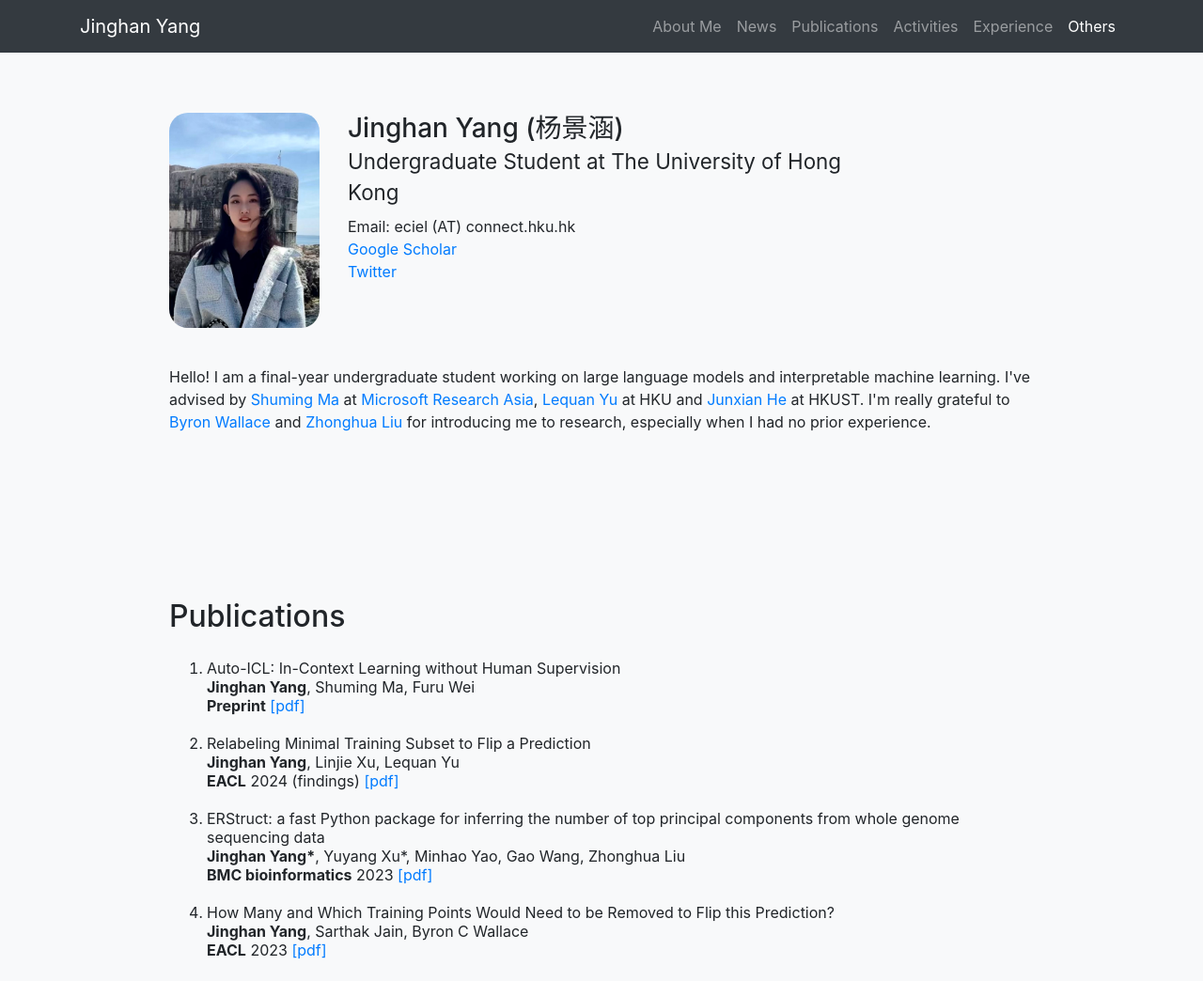
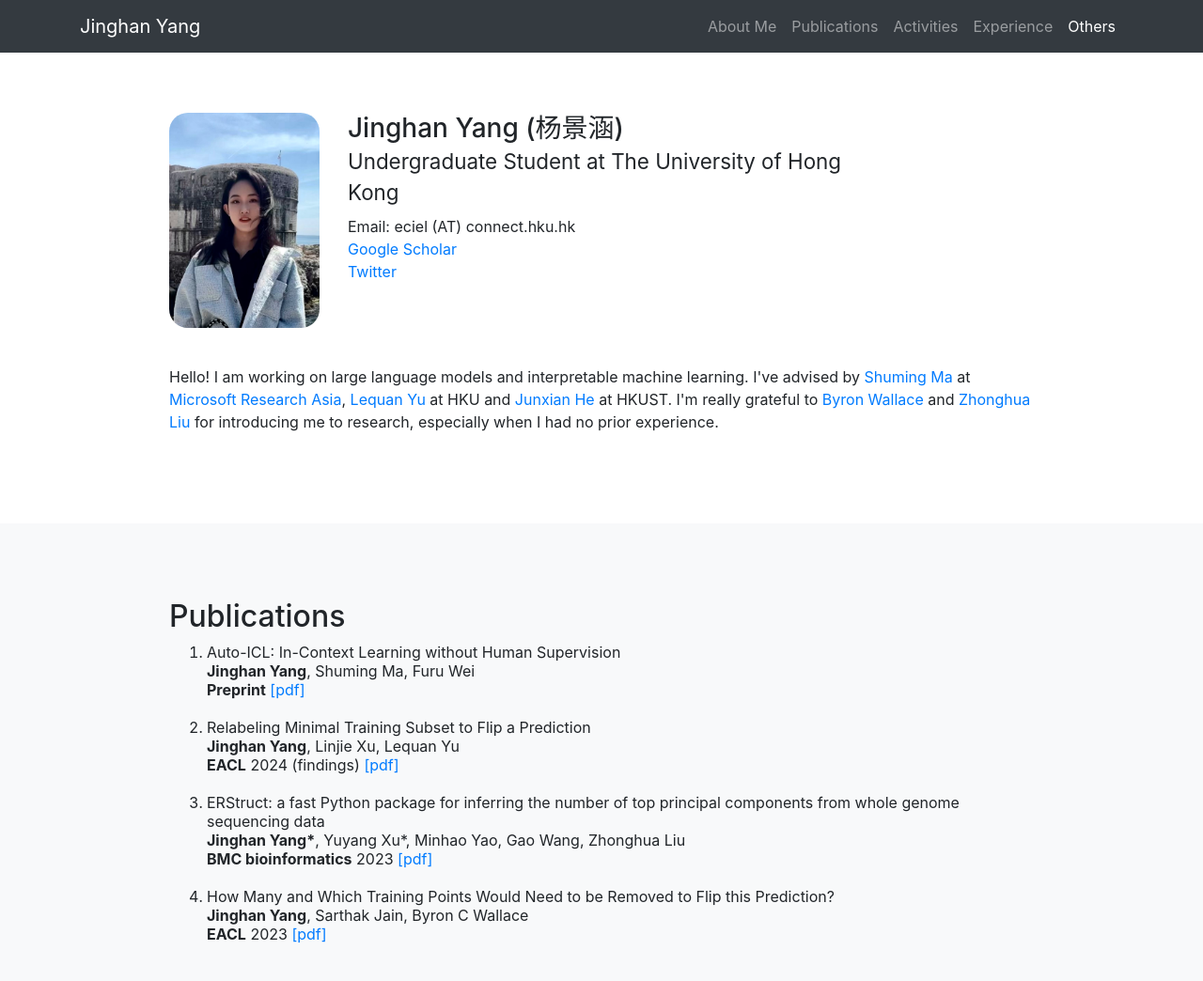
Before and after one commit to ecielyang/jinghanyang.github.io, a website with bundled scripts: page index.html in a window 1280 px wide. Shown: the top 1044 px of the page at 94% size. Built offline with nearby package versions, Linux system fonts and the light colour scheme.

Commit message:
Add files via upload

```diff
--- a/index.html
+++ b/index.html
@@ -32,9 +32,9 @@
             <li class="nav-item">
               <a class="nav-link js-scroll-trigger" href="#about">About Me</a>
             </li>
-            <li class="nav-item">
-                <a class="nav-link js-scroll-trigger" href="#news">News</a>
-            </li>
+<!--            <li class="nav-item">-->
+<!--                <a class="nav-link js-scroll-trigger" href="#news">News</a>-->
+<!--            </li>-->
             <li class="nav-item">
               <a class="nav-link js-scroll-trigger" href="#publication">Publications</a>
             </li>
@@ -52,7 +52,7 @@
       </div>
     </nav>
 
-    <section id="about" class="bg-light">
+    <section id="about">
       <div class="container">
         <div class="row">
 
@@ -79,7 +79,7 @@
 
           <div style="margin-top:40px" class="col-lg-10 mx-auto">
               <p>
-                Hello! I am a final-year undergraduate student working on large language models and interpretable machine learning.
+                Hello! I am working on large language models and interpretable machine learning.
                 I've advised by <a href="https://www.microsoft.com/en-us/research/people/shumma/">Shuming Ma</a> at <a href="https://www.microsoft.com/en-us/research/lab/microsoft-research-asia/">Microsoft Research Asia</a>, <a href="https://yulequan.github.io">Lequan Yu</a> at HKU and <a href="https://jxhe.github.io">Junxian He</a> at HKUST. I'm really grateful to <a href="https://www.byronwallace.com">Byron Wallace</a> and <a href="https://sites.google.com/view/drliu/home">Zhonghua Liu</a> for introducing me to research, especially when I had no prior experience.
               </p>
 
@@ -88,9 +88,9 @@
 <!--</p>-->
 
 
-            </div>
-        </div>
-      </div>
+<!--            </div>-->
+<!--        </div>-->
+<!--      </div>-->
     </section>
 
 <!--    <section id="news">-->
@@ -116,7 +116,7 @@
         <div class="row">
           <div class="col-lg-10 mx-auto">
             <h2>Publications</h2>
-            <p style="margin-bottom: 25px"></p>
+            <p style="margin-bottom: 2px"></p>
             <ol>
             <li style="line-height: 20px; margin-bottom: 20px;">
                 Auto-ICL: In-Context Learning without Human Supervision
@@ -155,9 +155,7 @@
       </div>
     </section>
 
-
-
-    <section id="activities" class="bg-light">
+    <section id="activities">
         <div class="container">
           <div class="row">
             <div class="col-lg-10 mx-auto">
```
